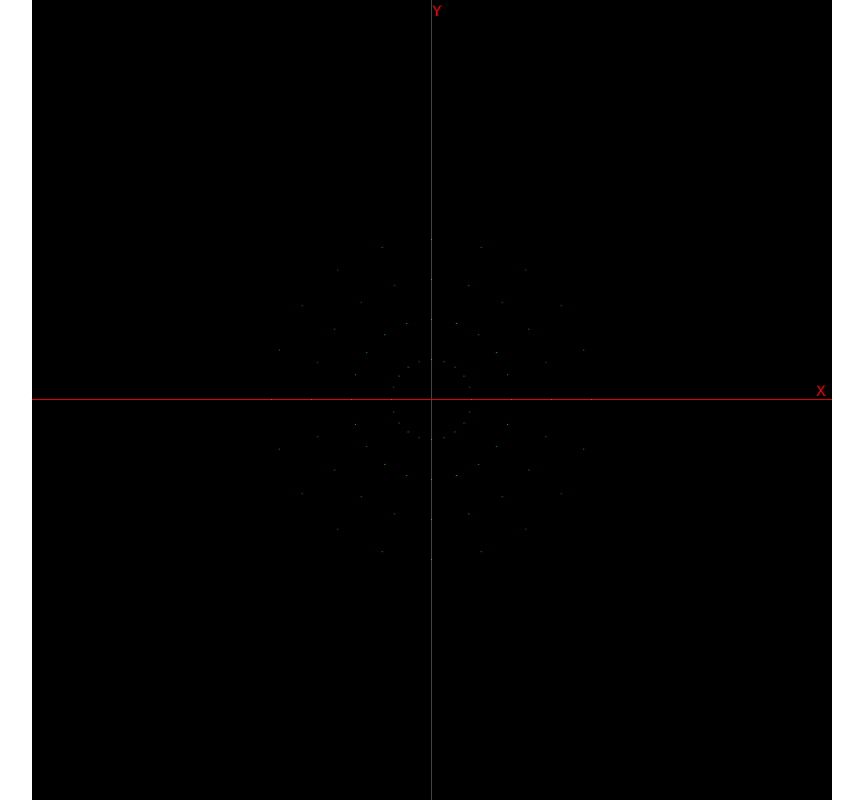
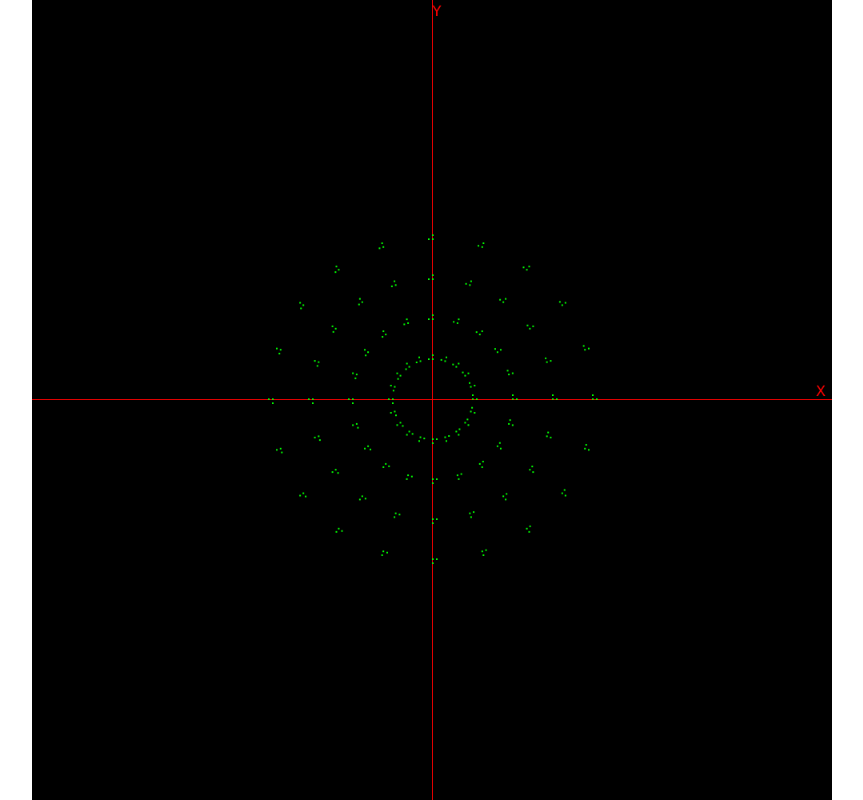
Before and after one commit to wawesomeNOGUI/polarVectorVisualization, a plain HTML site: page index.html in a window 1280 px wide. Shown: the whole page, without its empty margins (208-1071 px from the left). Drawn offline with Linux system fonts and the light colour scheme.

Commit message:
draw r and phi unit vecotrs

```diff
--- a/index.html
+++ b/index.html
@@ -11,6 +11,10 @@ const vectorsPerRotation = 20; // how many vectors to draw in one rotation
 const numOfRings = 5; // how many rings of vectors to draw
 const ringSpacing = 50; // spacing between rings
 var angStep = 2*Math.PI / vectorsPerRotation;
+
+// for vector A we have the radial component Ar and the angle component Ap (A phi)
+var Ar = 0;
+var Ap = 10;
 //==================================================
 
 var canvas = document.getElementById("myCanvas");
@@ -23,7 +27,8 @@ canvas.style.height = ""+ window.innerHeight +"px"; // ***TODO: maybe stretch ca
 
 // put canvas origin in middle and flip canvas so positive y-axis is up
 ctx.translate(canvas.width/2, canvas.height/2);
-ctx.rotate(Math.PI);
+// ctx.rotate(Math.PI);
+ctx.scale(1,-1);
 
 // draw axis
 ctx.fillStyle = "#FF0000";
@@ -31,11 +36,13 @@ ctx.fillRect(0, -canvas.height/2, 1, canvas.height);
 ctx.fillRect(-canvas.width/2, 0, canvas.width, 1);
 
 // draw axis labels (rotate to make text correct way)
-ctx.rotate(Math.PI);
+ctx.scale(1,-1);
 ctx.font = "20px Courier";
 ctx.fillText("Y", 0, -canvas.height/2 + 20);
 ctx.fillText("X", canvas.width/2 - 20, -5);
-ctx.rotate(Math.PI);
+ctx.scale(1,-1);
+
+// ctx.fillRect(15, 15, 5, 5);
 
 // draw vector field created by the polar vector (similar to cylindrical, but just ignoring z component)
 ctx.fillStyle = "#00FF00";
@@ -45,7 +52,26 @@ for (var i = 1; i < numOfRings; i++) {
 
     for (var j = 0; j < vectorsPerRotation; j++) {
         var r = ringSpacing * i;
-        ctx.fillRect(Math.cos(ang) * r, Math.sin(ang) * r, 1, 1);
+
+        var x1 = Math.cos(ang) * r; // tail of vector
+        var y1 = Math.sin(ang) * r;
+
+        // // phi unit vector perpendicular to r counterclockwise
+        // var Up = x1
+
+        // var x2 = x1 + ; // head of vector
+        // var y2 = Math.sin(ang) * r;
+
+        ctx.fillRect(x1, y1, 2, 2);
+
+        // draw r unit vector and phi unit vector (scale up a bit to make visible)
+        var rX = Math.cos(ang) * 5;
+        var rY = Math.sin(ang) * 5;
+        var phiX = -rY;
+        var phiY = rX;
+
+        ctx.fillRect(x1 + rX, y1 + rY, 2, 2);
+        ctx.fillRect(x1 + phiX, y1 + phiY, 2, 2);
 
         ang += angStep;
     }
```
